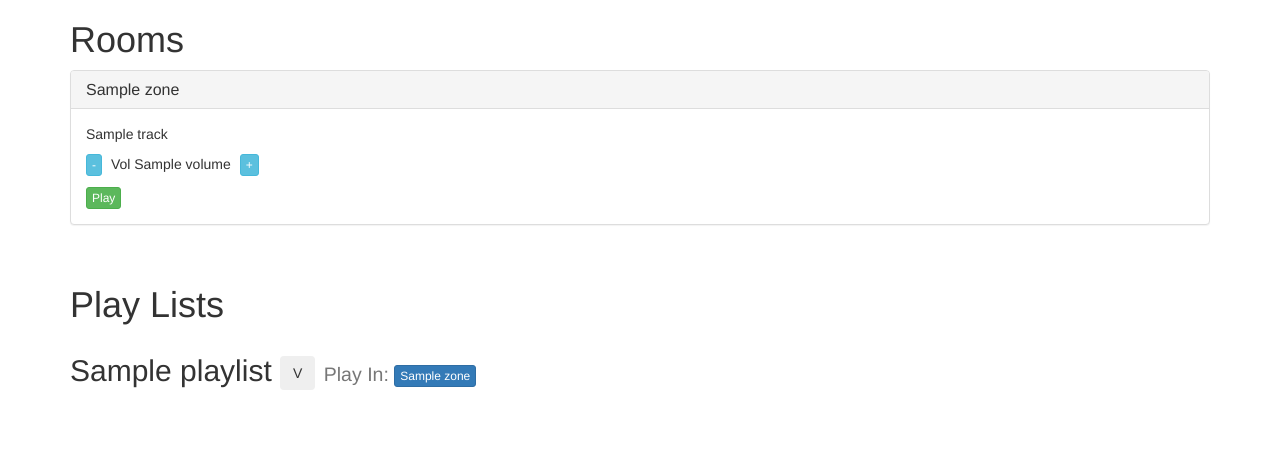
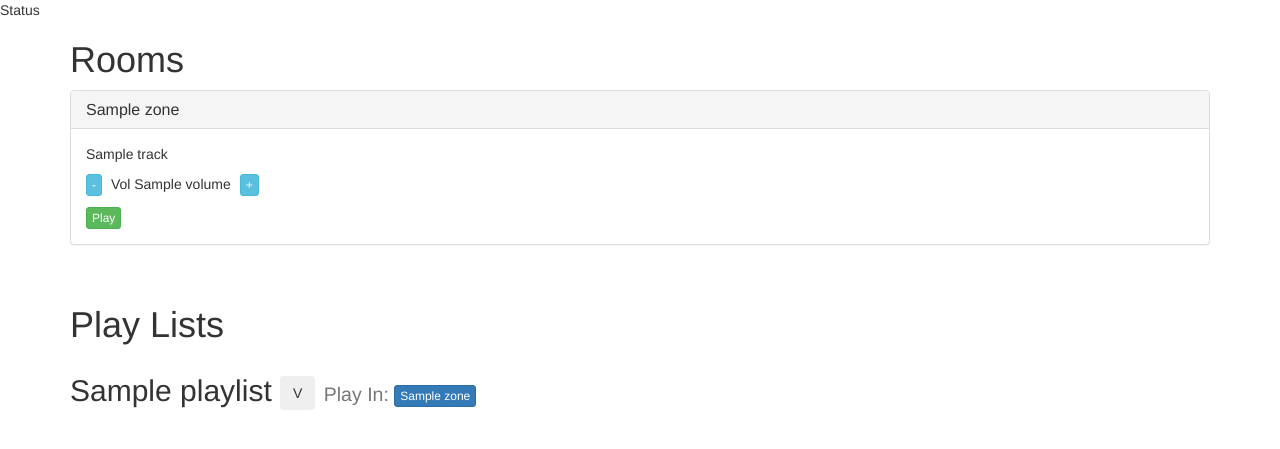
Before and after one commit to wjduenow/sonos-sleep, a Flask app: template templates/list_play_lists.html in a window 1280 px wide, after a click that opens the changed part. Shown: the top 449 px of the page. Run offline with Flask 2, Linux system fonts and the light colour scheme; the template is opened without the code that fills it: most values are stand-ins (such as "Sample title", 1, 10 or a date in 2020); some libraries are stand-ins or nearby versions.

Commit message:
UX Updates

```diff
--- a/run.py
+++ b/run.py
@@ -139,7 +139,9 @@ def wake():
 
     sonos.pause()
 
-    #return "Running Wake Routine in %s" %(str(room))
+    if request.args.get('ajax') == '1':
+        return jsonify({'status': 'ok', 'is_playing': False})
+
     flash("Running Wake Routine in %s" %(str(room)), 'success')
     return redirect("/?secret_key=%s" % (secret_key))
 
@@ -282,6 +284,9 @@ def room_play():
 
     sonos.play()
 
+    if request.args.get('ajax') == '1':
+        return jsonify({'status': 'ok', 'is_playing': True})
+
     flash("Resumed playback in %s" % (room), 'success')
     return redirect("/?secret_key=%s" % (secret_key))
 
@@ -323,6 +328,9 @@ def room_volume():
 
     sonos.volume = new_vol
 
+    if request.args.get('ajax') == '1':
+        return jsonify({'status': 'ok', 'volume': new_vol})
+
     flash("Set volume in %s to %s" % (room, new_vol), 'info')
     return redirect("/?secret_key=%s" % (secret_key))
 
--- a/templates/list_play_lists.html
+++ b/templates/list_play_lists.html
@@ -6,6 +6,8 @@
 </head>
 
 <body>
+
+<div id="statusOverlay">Status</div>
 
 {% with messages = get_flashed_messages(with_categories=true) %}
   <!-- Categories: success (green), info (blue), warning (yellow), danger (red) -->
@@ -35,14 +37,14 @@
           <div class="panel-body">
             <p>{{ current_info[zone.player_name].track }}</p>
             <p>
-              <a class="btn btn-info btn-xs" role="button" href="/volume?room={{ zone.player_name }}&change=down&secret_key={{ secret_key }}">-</a>
-              <span style="margin:0 5px;">Vol {{ current_info[zone.player_name].volume }}</span>
-              <a class="btn btn-info btn-xs" role="button" href="/volume?room={{ zone.player_name }}&change=up&secret_key={{ secret_key }}">+</a>
+              <a class="btn btn-info btn-xs volume-btn" data-change="down" data-room="{{ zone.player_name }}" href="#">-</a>
+              <span class="room-volume" data-room="{{ zone.player_name }}" style="margin:0 5px;">Vol {{ current_info[zone.player_name].volume }}</span>
+              <a class="btn btn-info btn-xs volume-btn" data-change="up" data-room="{{ zone.player_name }}" href="#">+</a>
             </p>
             {% if current_info[zone.player_name].is_playing %}
-              <a  class="btn btn-warning btn-xs" role="button" href="/wake?room={{ zone.player_name }}&secret_key={{ secret_key }}">Pause</a>
+              <a  class="btn btn-warning btn-xs room-action" data-action="pause" data-room="{{ zone.player_name }}" href="#">Pause</a>
             {% else %}
-              <a  class="btn btn-success btn-xs" role="button" href="/play?room={{ zone.player_name }}&secret_key={{ secret_key }}">Play</a>
+              <a  class="btn btn-success btn-xs room-action" data-action="play" data-room="{{ zone.player_name }}" href="#">Play</a>
             {% endif %}
           </div>
         </div>
@@ -106,5 +108,47 @@
         });
     });
     </script>
+
+<script>
+function showStatus(msg){
+  var $ov = $('#statusOverlay');
+  $ov.text(msg).fadeIn(200).delay(1000).fadeOut(400);
+}
+
+$(function(){
+  var secretKey = '{{ secret_key }}';
+
+  $(document).on('click', '.room-action', function(e){
+      e.preventDefault();
+      var $btn = $(this);
+      var room = $btn.data('room');
+      var action = $btn.data('action');
+      var endpoint = action === 'pause' ? '/wake' : '/play';
+      $.getJSON(endpoint, {room: room, secret_key: secretKey, ajax: 1}, function(res){
+          if(res.status === 'ok'){
+              if(res.is_playing){
+                  $btn.data('action','pause').removeClass('btn-success').addClass('btn-warning').text('Pause');
+              }else{
+                  $btn.data('action','play').removeClass('btn-warning').addClass('btn-success').text('Play');
+              }
+              showStatus(action.charAt(0).toUpperCase()+action.slice(1)+' executed');
+          }
+      });
+  });
+
+  $(document).on('click', '.volume-btn', function(e){
+      e.preventDefault();
+      var $btn = $(this);
+      var room = $btn.data('room');
+      var change = $btn.data('change');
+      $.getJSON('/volume', {room: room, change: change, secret_key: secretKey, ajax: 1}, function(res){
+          if(res.status === 'ok'){
+              $('.room-volume[data-room="'+room+'"]').text('Vol '+res.volume);
+              showStatus('Volume '+res.volume);
+          }
+      });
+  });
+});
+</script>
   </body>
 </html>
```
